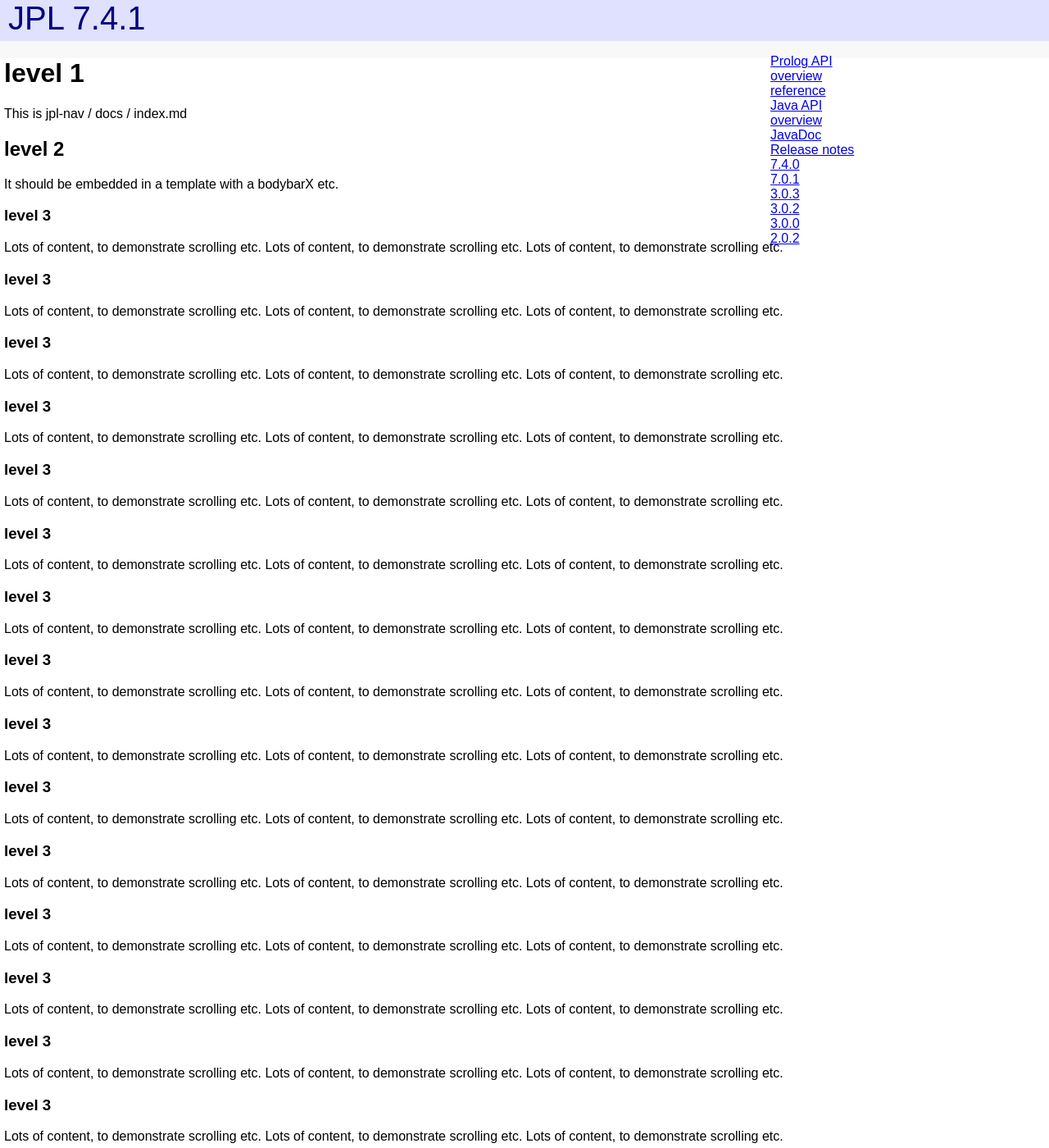
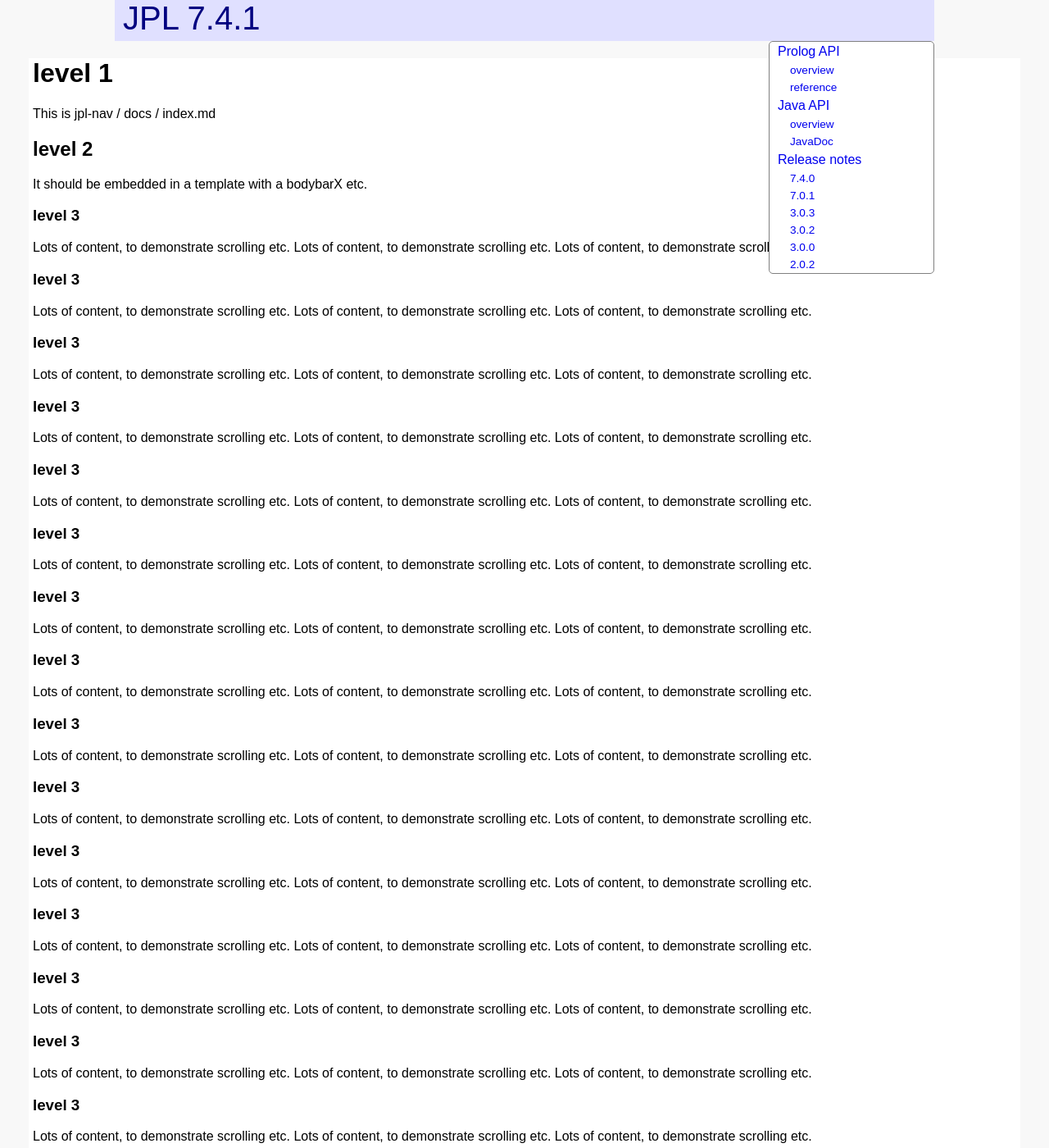
Before and after one commit to anionic/jpl-nav, a Jekyll site: the page built from docs/index.md, in a window 1280 px wide and 1400 px high. Shown: the whole window at 82% size. Built offline with Jekyll 4.4.1, drawn with Linux system fonts in a browser that asks for light colours.

Commit message:
Update default.html

```diff
--- a/docs/_layouts/default.html
+++ b/docs/_layouts/default.html
@@ -27,8 +27,9 @@
 				}
 				.headbar { /* perhaps limited width */
 					background-color: #E0E0FF;
-					height: 50px;
+					height: 50px; /* as body.padding-top */
 					margin: 0 auto 0 auto; /* horiz centred */
+					max-width: 1000px;
 				}
 				.headbar > span { /* banner text */
 					color: #000080;
@@ -71,23 +72,6 @@
 				.headbar > div.icon:hover > div.legend {
 					color: #FF0000;
 				}
-				ul.navbar { /* navigation sidebar */
-					background: #FFFFFF;
-					border: 1px solid #808080;
-					border-radius: 5px;
-					display: table;
-					right: 0;
-					list-style: none;
-					margin: 0 0 0 0;
-					padding: 0 0 0 0;
-					position: fixed;
-					top: 55px; /* 5px below bodybar */
-				}
-				@media all and (max-width: 800px) {
-					ul.navbar.closed {
-						display: none; /* normally visible */
-					}
-				}
 				.navbar {
 					left: 0;
 					margin: 0 auto 0 auto; /* centred */
@@ -97,37 +81,52 @@
 					top: 50px; /* immediately below headbar */
 				}
 				.navbar > ul { /* navigation sidebar */
+					background: #FFFFFF;
+					border: 1px solid #808080;
+					border-radius: 5px;
+					display: block;
 					float: right; /* to RH edge of central zone */
+					list-style: none;
+					margin: 0 0 0 0;
+					padding: 0 0 0 0;
 					width: 200px;
+				}
+				@media all and (max-width: 800px) {
+					.navbar > ul.closed {
+						display: none; /* normally visible */
+					}
 				}
 				.navbar > ul > li { /* navigation sidebar item */
 					display: block;
 					list-style: none;
 					text-align: left;
 				}
-				ul.navbar > li > a { /* navigation sidebar item content */
-					cursor: pointer; /* redundant? */
+				.navbar > ul > li > a { /* navigation sidebar item content */
+					cursorQ: pointer; /* redundant? */
 					display: block; /* enable top & bottom padding */
-					font-size: 100%;
+					font-sizeQ: 100%;
 					margin: 0 0 0 0;
 					padding: 3px 10px 3px 10px;
 					text-decoration: none; /* suppress default */
 				}
-				ul.navbar > li.level2 > a { /* indented navigation sidebar item content */
+				.navbar > ul > li.level2 > a { /* indented navigation sidebar item content */
 					font-size: 85%;
 					padding-left: 25px;
 				}
-				ul.navbar > li > a:focus {
+				.navbar > ul > li > a:focus {
 					outline: 1px solid #FFC0C0; /* thinner focus outline looks better against (nearly) black background */
 				}
-				ul.navbar > li > a:hover {
+				.navbar > ul > li > a:hover {
 					background-color: #F0F0F0;
 					text-decoration: underline;
+				}
+				.mainbarX {
 				}
 				.mainbar {
 					background-color: #FFFFFF;
 					margin: 0 auto 0 auto; /* horiz centred */
-					padding: 0 205px 0 5px;
+					max-width: 1000px;
+					padding: 0 205px 0 5px; /* avoid nav */
 				}
 				@media all and (max-width: 800px) {
 					.mainbar {
```
